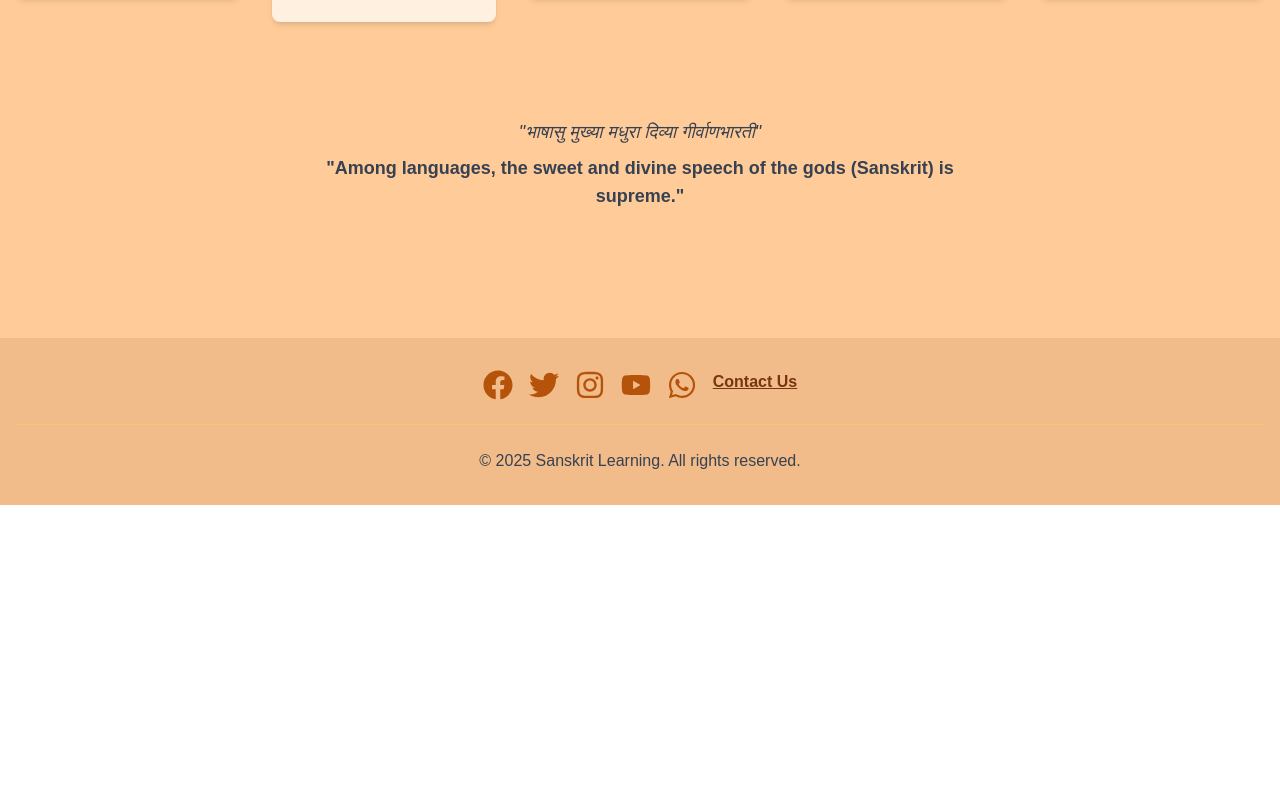
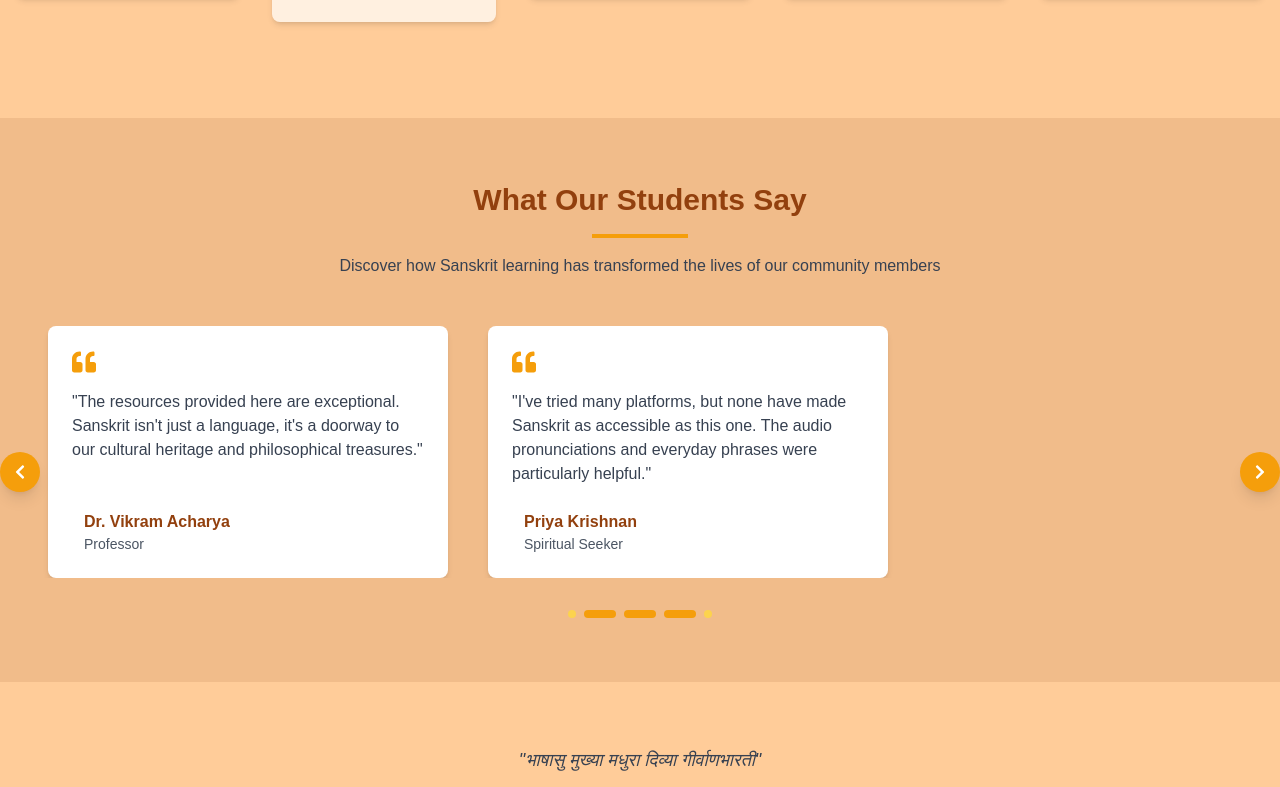
Before and after one commit to GAUTA00/sanskrit, a React (Vite) app: page / in a window 1280 px wide. Shown: the part 1023-1810 px from the top of the page. Before the commit the page ends 1528 px from the top, so only its background shows below. Built offline with nearby package versions, Linux system fonts and the light colour scheme; no server answers; the database is empty.

Commit message:
feedback courosel

```diff
--- a/src/components/Home.jsx
+++ b/src/components/Home.jsx
@@ -5,7 +5,7 @@ import { FaFacebook, FaTwitter, FaInstagram, FaYoutube, FaWhatsapp, FaChevronLef
 import { collection, getDocs, query, orderBy, limit, getFirestore } from 'firebase/firestore';
 import { getApp } from 'firebase/app';
 import { firestore } from '../firebase/config';
-
+import TestimonialCarousel from './TestimonialCarousel'; // Assuming you have a TestimonialCarousel component
 // const db = getFirestore(getApp());
 
 const Home = () => {
@@ -73,7 +73,7 @@ const Home = () => {
       {/* Hero Section */}
       <div className="relative h-96 overflow-hidden bg-cover bg-center"
         style={{ backgroundImage: "url('https://images.unsplash.com/photo-1605188076067-8f8bd035b0f0?q=80&w=1200')" }}>
-        <div className="absolute inset-0 bg-black bg-opacity-40"></div>
+        <div className="absolute inset-0 bg-[#2F5D71] bg-opacity-80"></div>
         <div className="container mx-auto px-4 h-full flex items-center justify-center relative z-10">
           <motion.div
             initial={{ opacity: 0, y: 20 }}
@@ -169,6 +169,26 @@ const Home = () => {
         </div>
       </div>
 
+      {/* Testimonials Section */}
+      <div className="bg-amber-900/10 py-16 mt-16">
+        <div className="container mx-auto px-4">
+          <motion.div
+            initial={{ opacity: 0 }}
+            animate={{ opacity: 1 }}
+            transition={{ delay: 0.3, duration: 0.8 }}
+            className="text-center mb-12"
+          >
+            <h2 className="text-3xl font-bold font-khand text-amber-800">What Our Students Say</h2>
+            <div className="w-24 h-1 bg-amber-500 mx-auto my-4"></div>
+            <p className="text-gray-700 max-w-2xl mx-auto">
+              Discover how Sanskrit learning has transformed the lives of our community members
+            </p>
+          </motion.div>
+
+          <TestimonialCarousel />
+        </div>
+      </div>
+
       {/* Footer */}
       <div className="container mx-auto px-4 py-16 text-center">
         <blockquote className="italic text-lg text-gray-700 max-w-2xl mx-auto font-khand">
--- /dev/null
+++ b/src/components/TestimonialCarousel.jsx
@@ -0,0 +1,181 @@
+import React, { useState, useEffect } from 'react';
+import { motion, AnimatePresence } from 'framer-motion';
+import { FaChevronLeft, FaChevronRight, FaQuoteLeft } from 'react-icons/fa';
+
+const testimonials = [
+    {
+        id: 1,
+        name: "Arjun Sharma",
+        role: "Student",
+        image: "https://randomuser.me/api/portraits/men/32.jpg",
+        text: "Learning Sanskrit has opened my mind to a whole new world of ancient wisdom. The course structure made it easy to understand complex concepts.",
+    },
+    {
+        id: 2,
+        name: "Meera Patel",
+        role: "Yoga Instructor",
+        image: "https://randomuser.me/api/portraits/women/44.jpg",
+        text: "As a yoga instructor, understanding Sanskrit has deepened my practice immensely. I can now explain the true meaning behind mantras to my students.",
+    },
+    {
+        id: 3,
+        name: "Dr. Vikram Acharya",
+        role: "Professor",
+        image: "https://randomuser.me/api/portraits/men/68.jpg",
+        text: "The resources provided here are exceptional. Sanskrit isn't just a language, it's a doorway to our cultural heritage and philosophical treasures.",
+    },
+    {
+        id: 4,
+        name: "Priya Krishnan",
+        role: "Spiritual Seeker",
+        image: "https://randomuser.me/api/portraits/women/65.jpg",
+        text: "I've tried many platforms, but none have made Sanskrit as accessible as this one. The audio pronunciations and everyday phrases were particularly helpful.",
+    },
+    {
+        id: 5,
+        name: "Rahul Desai",
+        role: "Software Engineer",
+        image: "https://randomuser.me/api/portraits/men/92.jpg",
+        text: "Even as someone working in tech, learning Sanskrit has been a refreshing journey. The logical structure of the language appeals to my analytical mind.",
+    }
+];
+
+const TestimonialCarousel = () => {
+    const [currentIndex, setCurrentIndex] = useState(0);
+    const [isMobile, setIsMobile] = useState(false);
+
+    // Check if mobile view
+    useEffect(() => {
+        const checkMobile = () => {
+            setIsMobile(window.innerWidth < 768);
+        };
+
+        checkMobile();
+        window.addEventListener('resize', checkMobile);
+
+        return () => {
+            window.removeEventListener('resize', checkMobile);
+        };
+    }, []);
+
+    const visibleCount = isMobile ? 1 : 3;
+    const maxIndex = testimonials.length - visibleCount;
+
+    const nextSlide = () => {
+        setCurrentIndex(prev => (prev >= maxIndex ? 0 : prev + 1));
+    };
+
+    const prevSlide = () => {
+        setCurrentIndex(prev => (prev <= 0 ? maxIndex : prev - 1));
+    };
+
+    const goToSlide = (index) => {
+        setCurrentIndex(index);
+    };
+
+    // Auto-rotate every 5 seconds
+    useEffect(() => {
+        const interval = setInterval(() => {
+            nextSlide();
+        }, 5000);
+
+        return () => clearInterval(interval);
+    }, [currentIndex]);
+
+    // Get visible testimonials
+    const getVisibleTestimonials = () => {
+        const visible = [];
+        for (let i = 0; i < visibleCount; i++) {
+            const index = (currentIndex + i) % testimonials.length;
+            visible.push(testimonials[index]);
+        }
+        return visible;
+    };
+
+    return (
+        <div className="relative">
+            <div className="overflow-hidden">
+                <motion.div
+                    className="flex gap-6"
+                    animate={{ x: isMobile ? 0 : `-${currentIndex * (100 / visibleCount)}%` }}
+                    transition={{ duration: 0.5 }}
+                >
+                    {isMobile ? (
+                        <AnimatePresence mode="wait">
+                            <motion.div
+                                key={currentIndex}
+                                initial={{ opacity: 0, x: 100 }}
+                                animate={{ opacity: 1, x: 0 }}
+                                exit={{ opacity: 0, x: -100 }}
+                                transition={{ duration: 0.5 }}
+                                className="w-full px-2"
+                            >
+                                <SingleTestimonial testimonial={testimonials[currentIndex]} />
+                            </motion.div>
+                        </AnimatePresence>
+                    ) : (
+                        getVisibleTestimonials().map((testimonial) => (
+                            <motion.div
+                                key={testimonial.id}
+                                className="w-1/3 px-2 flex-shrink-0"
+                            >
+                                <SingleTestimonial testimonial={testimonial} />
+                            </motion.div>
+                        ))
+                    )}
+                </motion.div>
+            </div>
+
+            {/* Controls */}
+            <button
+                onClick={prevSlide}
+                className="absolute left-0 top-1/2 transform -translate-y-1/2 -translate-x-4 bg-amber-500 hover:bg-amber-600 p-3 rounded-full text-white transition-colors z-10 shadow-lg"
+                aria-label="Previous testimonial"
+            >
+                <FaChevronLeft />
+            </button>
+
+            <button
+                onClick={nextSlide}
+                className="absolute right-0 top-1/2 transform -translate-y-1/2 translate-x-4 bg-amber-500 hover:bg-amber-600 p-3 rounded-full text-white transition-colors z-10 shadow-lg"
+                aria-label="Next testimonial"
+            >
+                <FaChevronRight />
+            </button>
+
+            {/* Indicators */}
+            <div className="flex justify-center mt-8 space-x-2">
+                {testimonials.map((_, i) => (
+                    <button
+                        key={i}
+                        onClick={() => goToSlide(i > testimonials.length - visibleCount ? testimonials.length - visibleCount : i)}
+                        className={`h-2 rounded-full transition-all ${i >= currentIndex && i < currentIndex + visibleCount ? "w-8 bg-amber-500" : "w-2 bg-amber-300 hover:bg-amber-400"
+                            }`}
+                        aria-label={`Go to testimonial ${i + 1}`}
+                    />
+                ))}
+            </div>
+        </div>
+    );
+};
+
+const SingleTestimonial = ({ testimonial }) => {
+    return (
+        <div className="bg-white rounded-lg shadow-md p-6 h-full flex flex-col">
+            <div className="text-amber-500 mb-4">
+                <FaQuoteLeft size={24} />
+            </div>
+            <p className="text-gray-700 font-khand flex-grow mb-6">
+                "{testimonial.text}"
+            </p>
+            <div className="flex items-center mt-auto">
+                <div className="ml-3">
+                    <h4 className="font-bold text-amber-800 font-khand">{testimonial.name}</h4>
+                    <p className="text-gray-600 text-sm font-khand">{testimonial.role}</p>
+                </div>
+            </div>
+        </div>
+    );
+};
+
+export default TestimonialCarousel;
```
